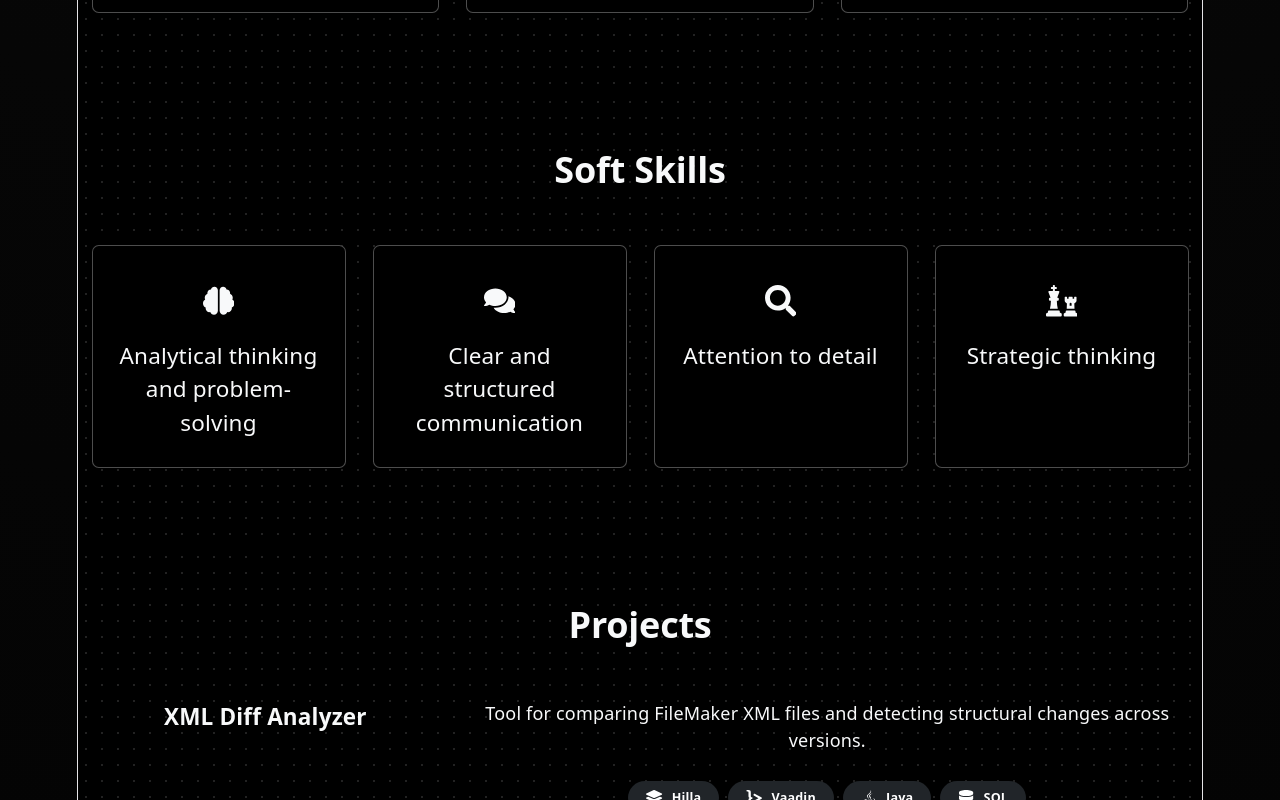
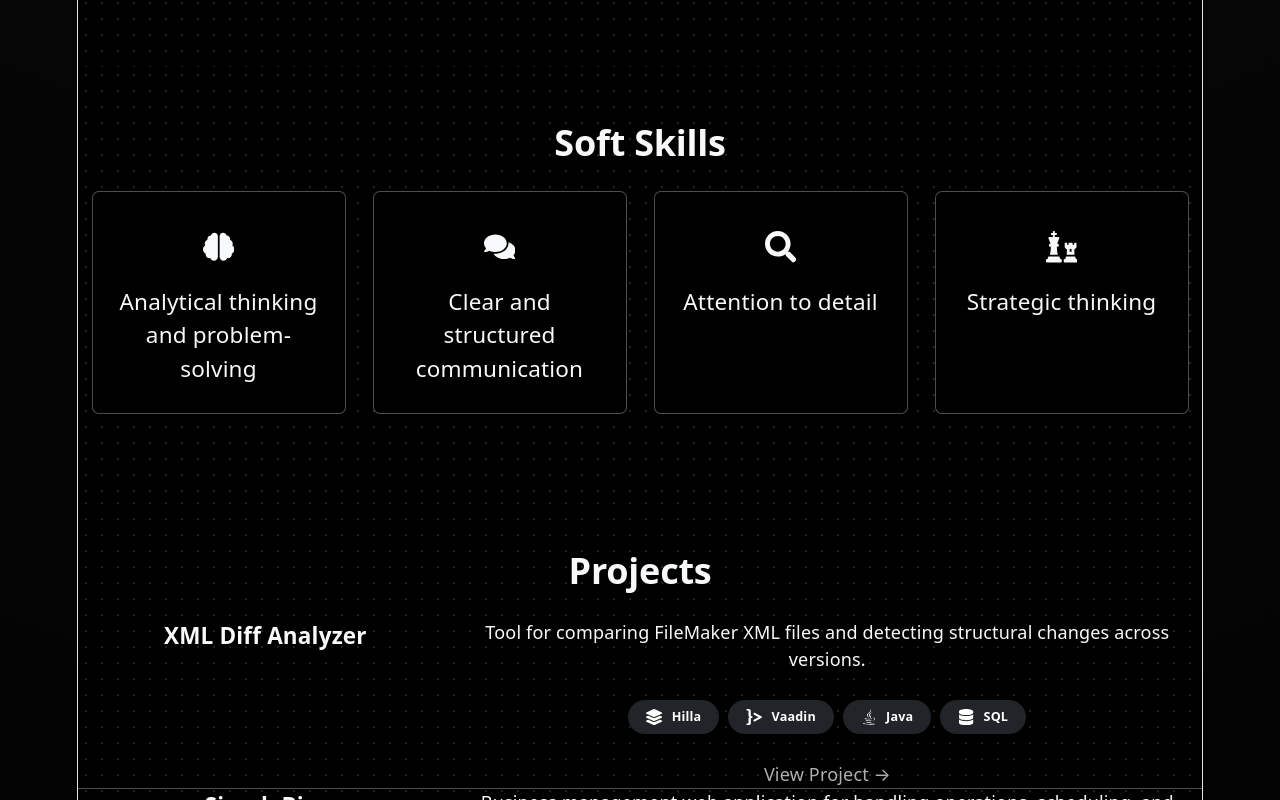
Before and after one commit to AbrahamRuizP/Portfolio, a React (Vite) app: page / in a window 1280 px wide. Shown: the part 1280-2080 px from the top of the page. Built offline with nearby package versions, Linux system fonts and the light colour scheme.

Commit message:
Adding title tag to multiple sections

```diff
--- a/package.json
+++ b/package.json
@@ -13,6 +13,7 @@
     "@emailjs/browser": "^4.4.1",
     "bootstrap": "^5.3.8",
     "emailjs-com": "^3.2.0",
+    "framer-motion": "^12.38.0",
     "react": "^19.2.4",
     "react-dom": "^19.2.4",
     "react-icons": "^5.6.0"
--- a/src/components/About.tsx
+++ b/src/components/About.tsx
@@ -1,10 +1,11 @@
 import Rotate from "./Rotate";
+import { TitleTag } from "./TitleTag";
 
 // About.tsx
 const About = () => (
   <section className="py-5 bg-black bg-dots text-light">
     <div className="container">
-      <h2 className="fw-bold mb-4 text-center">About Me</h2>
+      <TitleTag title="About Me" />
       <p className="lead text-center">
         Software developer with experience building web applications and data-driven systems using Java and modern web technologies.
         Strong analytical mindset with a focus on solving complex problems and delivering scalable, maintainable solutions.
--- a/src/components/Contact.tsx
+++ b/src/components/Contact.tsx
@@ -2,7 +2,8 @@
 
 import { useEffect, useState } from "react";
 import emailjs from "@emailjs/browser";
-
+import { motion } from "framer-motion";
+import { TitleTag } from "./TitleTag";
 
 const Contact = () => {
 
@@ -89,9 +90,17 @@ const Contact = () => {
     return (
         <section id="contact" className="py-5 bg-black bg-dots text-light">
             <div className="container">
-                <h2 className="fw-bold mb-4 text-center">Contact Me</h2>
+                <TitleTag title={"Contact Me"} />
 
-                <div className="row justify-content-center">
+                <motion.div
+                    className="row justify-content-center"
+
+                    initial={{ opacity: 0, y: 30 }}
+                    whileInView={{ opacity: 1, y: 0 }}
+                    transition={{ duration: 0.6 }}
+
+                    viewport={{ once: true }}
+                >
                     <div className="col-md-8">
 
                         <form onSubmit={onSubmit} className="">
@@ -137,7 +146,7 @@ const Contact = () => {
                         </form>
 
                     </div>
-                </div>
+                </motion.div>
 
             </div>
         </section>
--- a/src/components/Projects.tsx
+++ b/src/components/Projects.tsx
@@ -1,13 +1,26 @@
 // Projects.tsx
 import { projects } from '../data/projects';
 import { skillIcons } from '../data/icons';
+import { motion } from 'framer-motion';
+import { TitleTag } from './TitleTag';
 
 const Projects = () => (
   <section id="projects" className="py-5 bg-black bg-dots text-light">
     <div className="container">
-      <h2 className="fw-bold mb-4 text-center">Projects</h2>
-        {projects.map((p) => (
-          <div key={p.title} className="row g-4 py-4 align-items-start project-row">
+      <TitleTag title="Projects" />
+
+      {projects.map((p, index) => (
+
+        <motion.div
+          key={p.title}
+          className="row g-4 align-items-start project-row"
+
+          initial={{ opacity: 0, y: 30 }}
+          whileInView={{ opacity: 1, y: 0 }}
+          transition={{ duration: 0.6, delay: index * 0.1 }}
+
+          viewport={{ once: true }}
+        >
 
           {/* Left Column */}
           <div className="col-md-4 fw-bold fs-5">
@@ -43,7 +56,8 @@ const Projects = () => (
               </a>
             </div>
           </div>
-          </div>
+        </motion.div>
+
       ))}
     </div>
   </section>
--- a/src/components/Skills.tsx
+++ b/src/components/Skills.tsx
@@ -1,11 +1,12 @@
 // Skills.tsx
 import { skills } from '../data/skills';
 import { skillIcons } from '../data/icons';
+import { TitleTag } from './TitleTag';
 
 const Skills = () => (
   <section className="py-5 bg-black bg-dots text-light">
     <div className="container">
-      <h2 className="fw-bold mb-5 text-center">Skills</h2>
+      <TitleTag title='Skills' />
 
       <div className="row justify-content-center">
         {skills.map((s) => {
--- a/src/components/SoftSkills.tsx
+++ b/src/components/SoftSkills.tsx
@@ -1,10 +1,11 @@
 // SoftSkills.tsx
 import { softSkills } from "../data/softSkills";
+import { TitleTag } from "./TitleTag";
 
 const SoftSkills = () => (
   <section className="py-5 bg-black bg-dots text-light">
     <div className="container">
-      <h2 className="fw-bold mb-5 text-center">Soft Skills</h2>
+      <TitleTag title="Soft Skills" />
 
       <div className="row justify-content-center">
         {softSkills.map((skill) => (
```
Also changed, not shown: src/data/hooks/useReveal.ts (deleted), 1 other file (tests, documents, lock files or other folders). Lines whose indentation alone changed are shown as unchanged.
